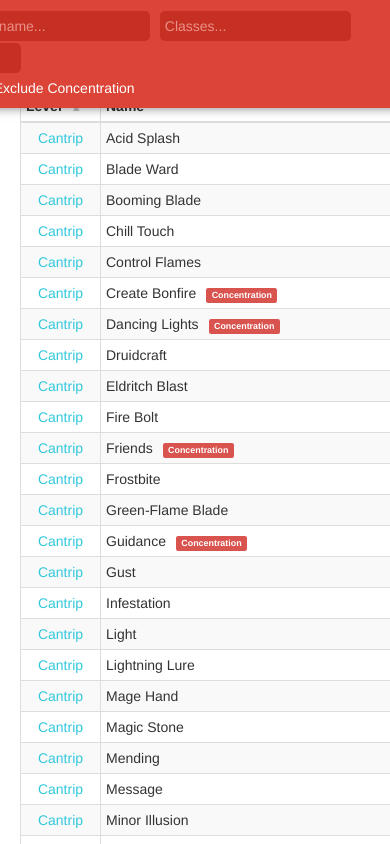
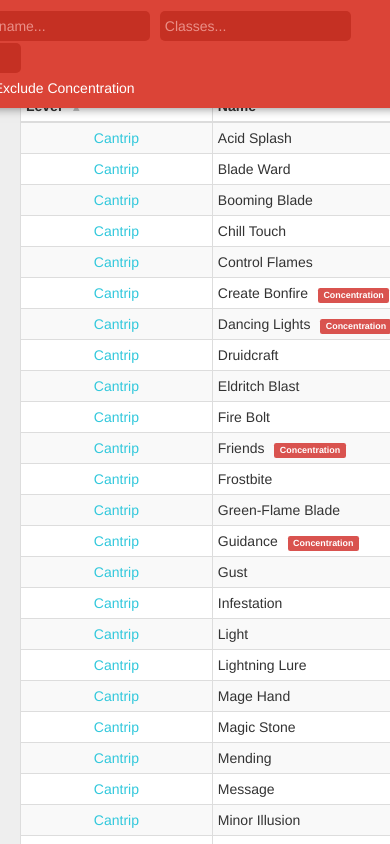
Before and after one commit to bwhetherington/dnd-spellbook, a React app: page / in a window 390 px wide. Shown: the top 844 px of the page. Built offline with nearby package versions, Linux system fonts and the light colour scheme.

Commit message:
Started working on responsive design

```diff
--- a/src/components/App.js
+++ b/src/components/App.js
@@ -19,28 +19,33 @@ const filterText = (spells, text) => filtered(spells, spell => {
     } else {
         return true;
     }
-})
-
-const Select = styled.select`
-    margin-left: 10px;
-    background: #c53023;
-    color: white;
-    border: 0px;
-    padding: 5px;
-    border-radius: 5px;
-`;
+});
 
 const DisplayedSpell = (props) => props.spell
     ? <SpellModal show={props.show} onHide={props.onHide} spell={props.spell} />
     : <span />;
 
-const Content = styled.div`
-    width: 1000px;
-    margin: auto;
-    padding: 20px;
-    margin-top: 70px;
-    background: white;
-`;
+// const Content = styled.div`
+//     width: 1000px;
+//     margin: auto;
+//     padding: 20px;
+//     margin-top: 70px;
+//     background: white;
+// `;
+
+const ContentInner = (props) => (
+    <div className="contentInner">
+        {props.children}
+    </div>
+);
+
+const Content = (props) => (
+    <div className="content">
+        <ContentInner>
+            {props.children}
+        </ContentInner>
+    </div>
+);
 
 export default class App extends React.Component {
     constructor(props, context) {
@@ -50,7 +55,7 @@ export default class App extends React.Component {
             filterRitual: false,
             filterConcentration: false,
             filterClass: "",
-            filterSchool:"",
+            filterSchool: "",
             showSpellModal: false,
             selectedSpell: null,
             showAdvancedModal: false
@@ -96,11 +101,11 @@ export default class App extends React.Component {
     }
 
     openAdvancedModal(event) {
-        this.setState({ ...this.state, showAdvancedModal: true})
+        this.setState({ ...this.state, showAdvancedModal: true })
     }
 
     hideAdvancedModal() {
-        this.setState({ ...this.state, showAdvancedModal: false})
+        this.setState({ ...this.state, showAdvancedModal: false })
     }
 
     /**
--- a/src/components/SpellList.js
+++ b/src/components/SpellList.js
@@ -1,17 +1,23 @@
 import React from "react";
 import styled from "styled-components";
-import { Table, Glyphicon} from "react-bootstrap";
+import { Table, Glyphicon } from "react-bootstrap";
 import { sorted } from "../util/list";
 import { formatJustLevel, capitalize } from "../util/text";
 import { levelColor, grayTextColor } from "../util/color";
 import SpellModal from "./SpellModal";
 import SpellTag from "./SpellTag";
 
+const TableWrapper = (props) => (
+    <div className="spellTable">
+        {props.children}
+    </div>
+);
+
 const DirectionIndicatorInternal = styled.span`
     font-size: 80%;
     padding-left: 5px;
     padding-right: 5px;
-    color: ${ grayTextColor };
+    color: ${ grayTextColor};
 `;
 
 
@@ -64,7 +70,7 @@ const NameCol = styled.td`
 
 const SourceHolder = styled.small`
     float: right;
-    color: ${ grayTextColor };
+    color: ${ grayTextColor};
 `;
 
 const SpellRow = (props) => (
@@ -141,7 +147,7 @@ export default class SpellList extends React.Component {
         if (filterSchool !== "") filters.push(spell => filterSchool.indexOf(spell.spell.school) !== -1);
         if (filterClass !== "") filters.push(spell => spell.spell.classes.some(c => filterClass.indexOf(c) !== -1));
 
-        for(const f of filters) {
+        for (const f of filters) {
             renderThese = renderThese.filter(f);
         }
 
@@ -179,17 +185,17 @@ export default class SpellList extends React.Component {
 
     render() {
         return (
+            <TableWrapper>
                 <Table striped bordered condensed hover>
-                <col width="80" />
                     <thead>
                         <tr>
-                        <th onClick={this.handleLevelClick} style={{ "text-align": "left" }}>
+                            <th className="levelCol" onClick={this.handleLevelClick} style={{ "text-align": "left" }}>
                                 Level  <DirectionIndicator
                                     show={this.state.orderBy === Ordering.LEVEL}
                                     direction={this.state.orderDirection}
                                 />
                             </th>
-                        <th onClick={this.handleNameClick}>
+                            <th className="nameCol" onClick={this.handleNameClick}>
                                 Name  <DirectionIndicator
                                     show={this.state.orderBy === Ordering.NAME}
                                     direction={this.state.orderDirection}
@@ -201,6 +207,7 @@ export default class SpellList extends React.Component {
                         {this.renderSpells()}
                     </tbody>
                 </Table>
+            </TableWrapper>
         );
     }
 }
--- a/src/components/SpellModal.js
+++ b/src/components/SpellModal.js
@@ -6,14 +6,11 @@ import SpellTag from "./SpellTag";
 
 import { formatLevelAndSchool, formatLevel, formatClasses } from "../util/text";
 
-const StyledModal = styled(Modal) `
-    -webkit-user-select: none; /* Safari */
-    -moz-user-select: none; /* Firefox */
-    -ms-user-select: none; /* IE10+/Edge */
-    user-select: none; /* Standard */
-    overflow: scroll;
-`;
-
+const Wrapper = (props) => (
+    <div className="modalWrapper">
+        {props.children}
+    </div>
+);
 const LeftColumn = styled.div`
     float: left;
     text-align: center;
@@ -61,7 +58,8 @@ const HigherLevel = (props) => props.higherLevel
 const SpellModal = (props) => {
     const spell = props.spell;
     return (
-        <StyledModal show={props.show} onHide={props.onHide}>
+        <Wrapper>
+            <Modal show={props.show} onHide={props.onHide}>
                 <Modal.Header>
                     <Modal.Title>
                         <span className="really-big">{spell.name}</span><SpellTagHolder><SpellTag ritual={spell.ritual} concentration={spell.concentration} /></SpellTagHolder>
@@ -111,7 +109,8 @@ const SpellModal = (props) => {
                         </RightColumn>
                     </Row>
                 </Modal.Footer>
-        </StyledModal>
+            </Modal>
+        </Wrapper>
     );
 };
 
--- a/src/styles/index.scss
+++ b/src/styles/index.scss
@@ -1,3 +1,33 @@
+@import "responsive";
 @import "checkbox";
 @import "spellDesc";
 @import "spellNavbar";
+@import "spellTable";
+@import "spellModal";
+
+.content {
+    margin: auto;
+    margin-top: 70px;
+
+    // @media screen and (max-width: $break-small) {
+    //     width: 100%;
+    //     margin-top: 150px;
+    //     // font-size: 150%;
+    // }
+
+    // @media screen and (min-width: $break-large) {
+        width: 1000px;
+        padding: 20px;
+    // }
+}
+
+.contentInner {
+    background-color: white;
+}
+
+body {
+    background-color: #eeeeee;
+    // @media screen and (max-width: $break-small) {
+    //     font-size: 200%;
+    // }
+}
--- /dev/null
+++ b/src/styles/responsive.scss
@@ -0,0 +1,2 @@
+$break-small: 1030px;
+$break-large: 1040px;
--- /dev/null
+++ b/src/styles/spellModal.scss
@@ -0,0 +1,20 @@
+@import "responsive";
+
+.modalWrapper {
+    -webkit-user-select: none; /* Safari */
+    -moz-user-select: none; /* Firefox */
+    -ms-user-select: none; /* IE10+/Edge */
+    user-select: none; /* Standard */
+    overflow: scroll;
+
+    // font-size: 10%;
+
+    // @media screen and (max-width: $break-small) {
+    //     width: 800px;
+    //     font-size: 150%;
+    // }
+
+    // @media screen and (min-width: $break-large) {
+    //     font-size: 100%;
+    // }
+}
--- /dev/null
+++ b/src/styles/spellTable.scss
@@ -0,0 +1,34 @@
+// .spellList table tr td:first-child {
+//     width: 10px;
+// }
+
+.spellList table {
+    table-layout: fixed;
+    white-space: nowrap;
+}
+
+.spellList td {
+    white-space: nowrap;
+    overflow: hidden;
+    text-overflow: ellipsis;
+}
+
+.levelCol {
+    @media screen and (max-width: $break-small) {
+        width: 20%;
+    }
+
+    @media screen and (min-width: $break-large) {
+        width: 10%;
+    }
+}
+
+.nameCol {
+    @media screen and (max-width: $break-small) {
+        width: 80%;
+    }
+
+    @media screen and (min-width: $break-large) {
+        width: 90%;
+    }
+}
```
Also changed, not shown: src/spellbook.css (line endings or trailing spaces). Lines whose indentation alone changed are shown as unchanged.
